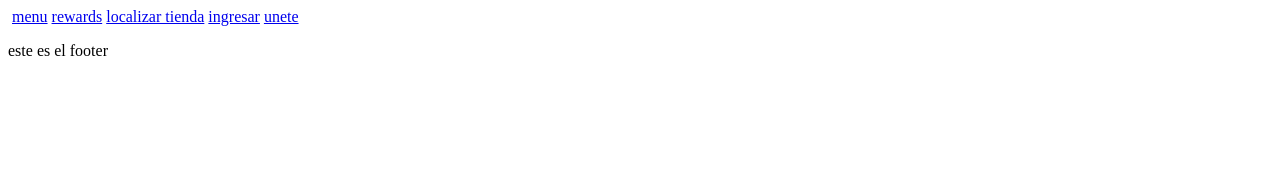
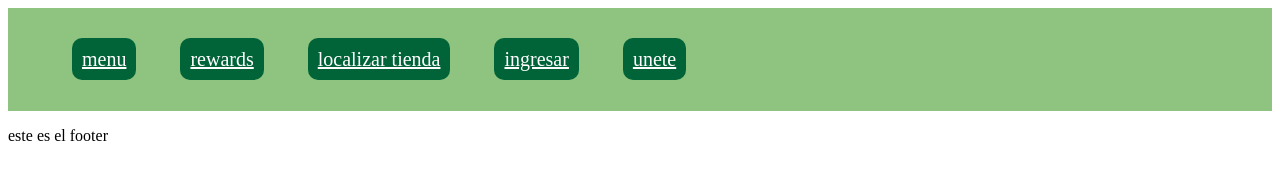
Before and after one commit to Azarel39/starbucks, a plain HTML site: page index.html in a window 1280 px wide. Drawn offline with Linux system fonts and the light colour scheme.

Commit message:
se agregan los estilos

```diff
--- a/css/style.css
+++ b/css/style.css
@@ -0,0 +1,20 @@
+.bg
+{
+    background-color: #8EC480;
+    padding: 40px;
+}
+
+.opciones a{
+    color:white;
+    text-align: center;
+    background-color:#006438;
+    font-family: 'Times New Roman', Times, serif;
+
+    font-size: 20px;
+    border-radius: 10px;
+    padding: 10px;
+    border: 10px;
+    margin: 20px 20px 20px 20px;
+
+
+}
--- a/index.html
+++ b/index.html
@@ -4,9 +4,11 @@
     <meta charset="UTF-8">
     <meta name="viewport" content="width=device-width, initial-scale=1.0">
     <title>starbucks</title>
+    <link rel="stylesheet" href="css/style.css">
 </head>
 <body>
-    <nav>
+    <nav class="bg">
+        <nav class="opciones">
             <img src="" alt="">
             <a href="#">menu</a>
             <a href="#">rewards</a>
@@ -15,7 +17,7 @@
             <a href="#">unete</a>
 
         </nav>
-
+    </nav>
     <footer>
         <p>este es el footer</p>
     </footer>
```
Lines whose indentation alone changed are shown as unchanged.
